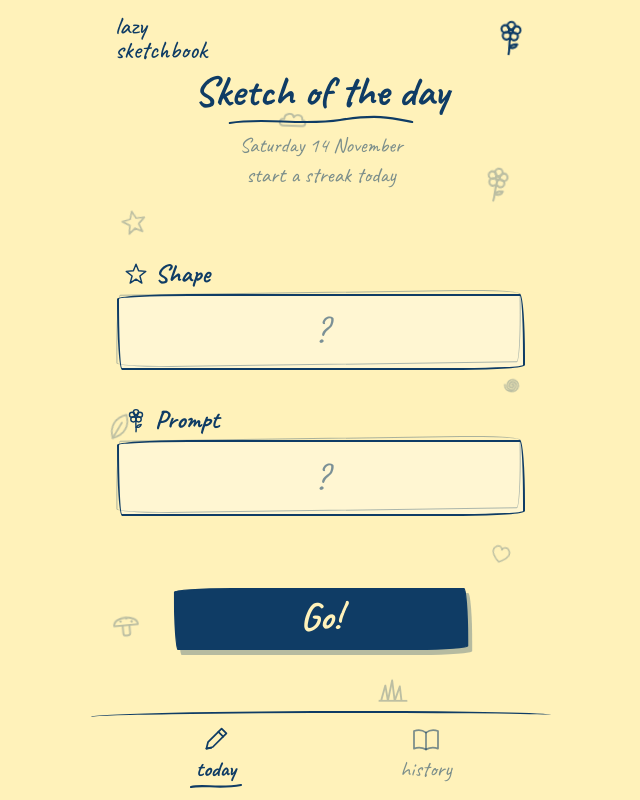
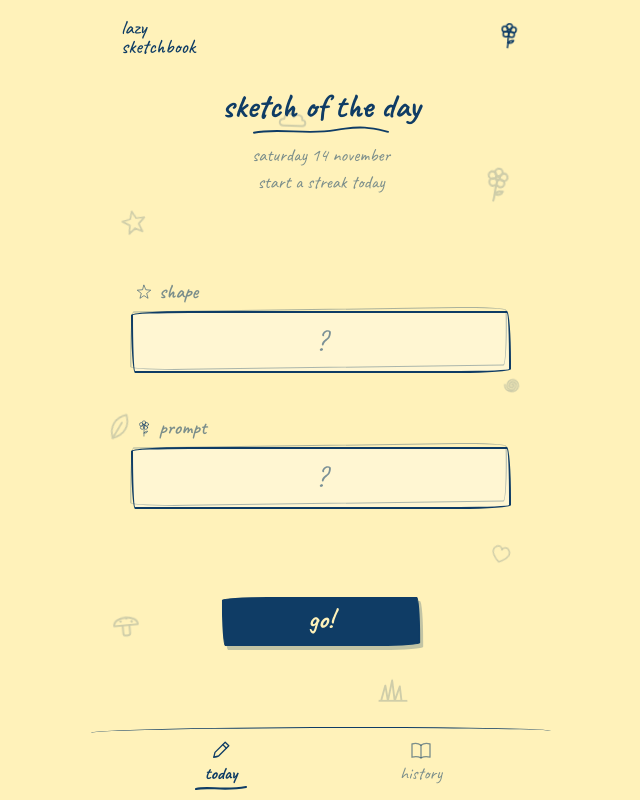
Before and after one commit to lenaheiglauer/lazysketchbook, a plain HTML site: page index.html in a window 1280 px wide. Shown: the whole page, without its empty margins (319-959 px from the left). Drawn offline with Linux system fonts and the light colour scheme.

Commit message:
Calmer styling and consistent lowercase text
- Smaller title, labels, boxes and go button; more side and vertical spacing
- Softer details: thinner borders, lighter background doodles, muted labels
- All UI text and words shown in lowercase for a consistent handwritten feel
- Bump version to v9

```diff
--- a/index.html
+++ b/index.html
@@ -67,7 +67,7 @@
     .bg-doodles { position: absolute; inset: 0; pointer-events: none; z-index: 0; }
     .bg-doodles .doodle {
       position: absolute;
-      opacity: .28;
+      opacity: .2;
       animation: bob 4.5s ease-in-out infinite;
       animation-delay: var(--bd, 0s);
     }
@@ -83,11 +83,11 @@
       display: flex;
       justify-content: space-between;
       align-items: flex-start;
-      padding: 14px 24px 0;
+      padding: 18px 30px 0;
     }
-    .brand { font-size: 1.55rem; line-height: .95; font-weight: 500; }
+    .brand { font-size: 1.25rem; line-height: .95; font-weight: 500; }
     .mascot {
-      width: 38px; height: 46px;
+      width: 28px; height: 34px;
       border: 0; padding: 0; background: none; cursor: pointer;
       transform-origin: 50% 100%;
       animation: sway 3.2s ease-in-out infinite;
@@ -108,7 +108,7 @@
       position: absolute;
       inset: 0;
       overflow-y: auto;
-      padding: 0 26px 24px;
+      padding: 0 40px 24px;
       animation: viewIn .45s cubic-bezier(.2, 1.4, .4, 1);
     }
     @keyframes viewIn {
@@ -118,21 +118,23 @@
 
     /* Today */
     /* "today" passt immer genau auf den Bildschirm: Größen skalieren mit der Höhe (cqh) */
-    #today { display: flex; flex-direction: column; overflow: hidden; padding-bottom: 2cqh; }
+    #today { display: flex; flex-direction: column; overflow: hidden; padding-bottom: 5cqh; }
     #today[hidden] { display: none !important; }
-    .title-wrap { text-align: center; margin-top: 1.5cqh; }
-    h1 { font-size: min(2.6rem, 8cqh); font-weight: 700; margin: 0; line-height: 1; }
-    .scribble { display: block; width: 190px; height: min(14px, 2.6cqh); margin: 2px auto min(6px, 1cqh); }
-    .date { font-size: min(1.3rem, 4cqh); color: var(--ink-soft); line-height: 1.1; }
+    .title-wrap { text-align: center; margin-top: 5cqh; }
+    h1 { font-size: min(2.1rem, 6.5cqh); font-weight: 700; margin: 0; line-height: 1; }
+    .scribble { display: block; width: 140px; height: min(12px, 2.2cqh); margin: 2px auto min(8px, 1.4cqh); }
+    .date { font-size: min(1.15rem, 3.6cqh); color: var(--ink-soft); line-height: 1.15; }
+    /* einheitlich: alles klein geschrieben (Wörter, Datum) */
+    .date, .when, .box .word, .pair { text-transform: lowercase; }
     .spacer { flex: 1 1 0; min-height: 0; }
     .spacer.small { flex-grow: .5; }
 
     .streak {
       display: inline-flex; align-items: center; gap: 4px;
       margin-top: min(6px, 1cqh);
-      font-size: min(1.35rem, 4.2cqh); font-weight: 700; line-height: 1.1;
+      font-size: min(1.15rem, 3.6cqh); font-weight: 600; line-height: 1.1;
     }
-    .streak svg { width: min(24px, 4.6cqh); height: min(24px, 4.6cqh); }
+    .streak svg { width: min(18px, 3.6cqh); height: min(18px, 3.6cqh); }
     .streak.zero { font-weight: 400; color: var(--ink-soft); }
     .streak.bump { animation: bump .7s cubic-bezier(.3, 1.8, .5, 1); }
     @keyframes bump {
@@ -143,17 +145,19 @@
 
     .label {
       display: flex; align-items: center; gap: 6px;
-      font-size: min(1.6rem, 5.2cqh); font-weight: 700; line-height: 1.1;
-      margin: 0 0 min(6px, 1.2cqh) 6px;
+      font-size: min(1.25rem, 4cqh); font-weight: 600; line-height: 1.1;
+      color: var(--ink-soft);
+      margin: 0 0 min(8px, 1.4cqh) 4px;
     }
-    .label svg { width: min(26px, 5cqh); height: min(26px, 5cqh); }
+    .label svg { width: min(18px, 3.6cqh); height: min(18px, 3.6cqh); }
+    .label svg.doodle { stroke: var(--ink-soft); }
     .box {
       position: relative;
-      min-height: min(76px, 14cqh);
+      min-height: min(62px, 11cqh);
       display: flex; align-items: center; justify-content: center;
-      padding: min(10px, 1.5cqh) 16px;
-      font-size: min(2.3rem, 7.5cqh); font-weight: 700; text-align: center; line-height: 1.05;
-      border: 2.5px solid var(--ink);
+      padding: min(8px, 1.4cqh) 16px;
+      font-size: min(1.8rem, 5.8cqh); font-weight: 600; text-align: center; line-height: 1.1;
+      border: 2px solid var(--ink);
       border-radius: var(--sketchy);
       background: rgba(255, 255, 255, .35);
     }
@@ -186,21 +190,21 @@
     }
     .go {
       position: relative;
-      width: 72%;
-      display: inline-flex; align-items: center; justify-content: center; gap: 8px;
-      font: inherit; font-size: min(2.4rem, 8cqh); font-weight: 700; line-height: 1.1;
+      width: 52%;
+      display: inline-flex; align-items: center; justify-content: center; gap: 6px;
+      font: inherit; font-size: min(1.7rem, 5.6cqh); font-weight: 700; line-height: 1.1;
       color: var(--paper);
       background: var(--ink);
-      border: 2.5px solid var(--ink);
+      border: 2px solid var(--ink);
       border-radius: var(--sketchy);
-      padding: min(6px, 1cqh) 0 min(10px, 1.6cqh);
-      box-shadow: 4px 5px 0 rgba(15, 60, 101, .3);
+      padding: min(6px, 1cqh) 0 min(9px, 1.5cqh);
+      box-shadow: 3px 4px 0 rgba(15, 60, 101, .25);
       cursor: pointer;
       touch-action: manipulation;
       transition: transform .12s, box-shadow .12s, background .3s, color .3s;
       animation: breathe 2.6s ease-in-out infinite;
     }
-    .go svg { width: min(34px, 6.5cqh); height: min(34px, 6.5cqh); }
+    .go svg { width: min(24px, 4.6cqh); height: min(24px, 4.6cqh); }
     .go svg .doodle, .go .doodle { stroke: currentColor; stroke-width: 3; }
     .go:active { transform: translate(3px, 4px) scale(.96) rotate(-1.5deg); box-shadow: 1px 1px 0 rgba(15, 60, 101, .3); animation: none; }
     .go:disabled { cursor: default; }
@@ -219,7 +223,7 @@
       margin-top: min(6px, 1cqh);
       display: flex; align-items: center; justify-content: center;
     }
-    .hint { font-size: min(1.35rem, 4.2cqh); color: var(--ink-soft); }
+    .hint { font-size: min(1.15rem, 3.6cqh); color: var(--ink-soft); }
 
     .spark {
       position: fixed;
@@ -235,15 +239,15 @@
     }
 
     /* History */
-    .hist-head { text-align: center; margin: 3.5vh 0 3vh; }
-    .hist-head h1 { font-size: 2.4rem; }
-    .count { font-size: 1.3rem; color: var(--ink-soft); }
+    .hist-head { text-align: center; margin: 5vh 0 4vh; }
+    .hist-head h1 { font-size: 2.1rem; }
+    .count { font-size: 1.15rem; color: var(--ink-soft); margin-top: 6px; }
     .hist-head .streak { margin-top: 4px; }
 
     #historyList ul { list-style: none; margin: 0; padding: 0; }
     .entry {
       display: flex; align-items: center; gap: 10px;
-      padding: 8px 4px;
+      padding: 12px 0;
       border-bottom: 1.5px dashed var(--ink-faint);
       opacity: 0;
       animation: popIn .4s cubic-bezier(.2, 1.5, .4, 1) forwards;
@@ -254,7 +258,7 @@
     @keyframes popOut { to { opacity: 0; transform: translateX(30px) rotate(3deg); } }
 
     .check {
-      width: 42px; height: 42px; flex: none;
+      width: 34px; height: 34px; flex: none;
       border: 0; padding: 2px; background: none; cursor: pointer;
       transition: transform .15s;
       touch-action: manipulation;
@@ -270,8 +274,9 @@
     .entry.is-done .check .tick { stroke-dashoffset: 0; }
 
     .info { flex: 1; min-width: 0; }
-    .when { font-size: 1.2rem; color: var(--ink-soft); line-height: 1.1; }
-    .pair { font-size: 1.55rem; line-height: 1.1; transition: opacity .3s; }
+    .when { font-size: 1.05rem; color: var(--ink-soft); line-height: 1.1; margin-bottom: 2px; }
+    .pair { font-size: 1.3rem; line-height: 1.15; transition: opacity .3s; }
+    .pair b { font-weight: 600; }
     .pair b { font-weight: 700; }
     .pair .plus { color: var(--ink-soft); margin: 0 4px; }
     .entry:not(.is-done) .pair { opacity: .6; }
@@ -279,25 +284,25 @@
     .del {
       width: 36px; height: 36px; flex: none;
       border: 0; background: none; cursor: pointer;
-      font: inherit; font-size: 1.6rem; color: var(--ink-soft);
+      font: inherit; font-size: 1.4rem; color: var(--ink-soft); opacity: .7;
       border-radius: 50%;
       transition: transform .15s;
     }
     .del:active { transform: scale(.8) rotate(90deg); }
 
-    .empty { text-align: center; margin-top: 8vh; font-size: 1.6rem; color: var(--ink-soft); }
-    .empty svg { width: 90px; height: 90px; display: block; margin: 0 auto 10px; opacity: .7; }
+    .empty { text-align: center; margin-top: 8vh; font-size: 1.3rem; color: var(--ink-soft); }
+    .empty svg { width: 64px; height: 64px; display: block; margin: 0 auto 10px; opacity: .7; }
 
-    .clear-wrap { text-align: center; margin: 10px 0 20px; font-size: 1.4rem; }
+    .clear-wrap { text-align: center; margin: 20px 0 10px; font-size: 1.15rem; }
     .link-btn {
       font: inherit; color: var(--ink); background: none; border: 0; cursor: pointer;
       text-decoration: underline wavy rgba(15, 60, 101, .4);
       text-underline-offset: 5px;
       padding: 6px 10px;
     }
-    .version { text-align: center; font-size: 1.1rem; color: var(--ink-soft); opacity: .7; padding: 10px 0 4px; }
-    .reroll { font-size: min(1.45rem, 4.6cqh); padding: 0 10px; line-height: 1.2; }
-    .reroll svg { width: min(20px, 4cqh); height: min(20px, 4cqh); vertical-align: -3px; margin-right: 2px; }
+    .version { text-align: center; font-size: 1rem; color: var(--ink-soft); opacity: .6; padding: 6px 0 4px; }
+    .reroll { font-size: min(1.2rem, 3.8cqh); padding: 0 10px; line-height: 1.2; }
+    .reroll svg { width: min(16px, 3.2cqh); height: min(16px, 3.2cqh); vertical-align: -3px; margin-right: 2px; }
 
     /* ---------- Tab-Leiste ---------- */
     nav {
@@ -305,20 +310,20 @@
       z-index: 2;
       display: flex;
       justify-content: space-around;
-      padding: 6px 20px calc(10px + env(safe-area-inset-bottom));
-      border-top: 2px solid var(--ink);
+      padding: 6px 30px calc(8px + env(safe-area-inset-bottom));
+      border-top: 1.5px solid var(--ink);
       border-radius: 60% 40% 0 0 / 6px 4px 0 0;
       background: var(--paper);
     }
     .tab {
       display: flex; flex-direction: column; align-items: center;
       width: 110px;
-      font: inherit; font-size: 1.35rem; color: var(--ink-soft);
+      font: inherit; font-size: 1.1rem; color: var(--ink-soft);
       background: none; border: 0; cursor: pointer;
       padding: 4px 0 0;
       touch-action: manipulation;
     }
-    .tab svg.icon { width: 32px; height: 32px; }
+    .tab svg.icon { width: 24px; height: 24px; }
     .tab svg.icon .doodle, .tab svg.icon { stroke: var(--ink-soft); }
     .tab .underline { width: 56px; height: 8px; visibility: hidden; }
     .tab[aria-selected="true"] { color: var(--ink); font-weight: 700; }
@@ -347,7 +352,7 @@
       <!-- Tab 1: Today -->
       <section class="view" id="today">
         <div class="title-wrap">
-          <h1>Sketch of the day</h1>
+          <h1>sketch of the day</h1>
           <svg class="scribble doodle draw" viewBox="0 0 200 14" preserveAspectRatio="none">
             <path pathLength="1" style="--d:.2s" d="M4 9 C40 3 80 12 120 6 S175 4 196 8"/>
           </svg>
@@ -358,21 +363,21 @@
         <div class="spacer"></div>
 
         <div class="field">
-          <div class="label" id="shapeLabel">Shape</div>
+          <div class="label" id="shapeLabel">shape</div>
           <div class="box" id="shape"><span class="word placeholder">?</span></div>
         </div>
 
         <div class="spacer small"></div>
 
         <div class="field">
-          <div class="label" id="promptLabel">Prompt</div>
+          <div class="label" id="promptLabel">prompt</div>
           <div class="box" id="prompt"><span class="word placeholder">?</span></div>
         </div>
 
         <div class="spacer"></div>
 
         <div class="actions">
-          <button class="go" id="go">Go!</button>
+          <button class="go" id="go">go!</button>
           <div class="sub">
             <button class="link-btn reroll" id="reroll" hidden></button>
             <div class="hint" id="hint"></div>
@@ -383,7 +388,7 @@
       <!-- Tab 2: History -->
       <section class="view" id="history" hidden>
         <div class="hist-head">
-          <h1>History</h1>
+          <h1>history</h1>
           <div class="count" id="count"></div>
           <div class="streak" id="streakHistory"></div>
         </div>
@@ -401,7 +406,7 @@
   <script src="words.js"></script>
   <script>
     // App-Version (unten im History-Tab sichtbar) – gleich wie VERSION in sw.js halten
-    const APP_VERSION = "v8";
+    const APP_VERSION = "v9";
     document.getElementById("version").textContent = "lazy sketchbook " + APP_VERSION;
 
     // ============================================================
@@ -477,8 +482,8 @@
     const shiftDay = (k, delta) => { const d = parseDay(k); d.setDate(d.getDate() + delta); return dayKey(d); };
 
     function dayLabel(k) {
-      if (k === todayKey()) return "Today";
-      if (k === shiftDay(todayKey(), -1)) return "Yesterday";
+      if (k === todayKey()) return "today";
+      if (k === shiftDay(todayKey(), -1)) return "yesterday";
       const d = parseDay(k);
       return (d.getFullYear() === new Date().getFullYear() ? fmtLong : fmtYear).format(d);
     }
@@ -606,7 +611,7 @@
 
       if (!entry) {
         shapeBox.innerHTML = promptBox.innerHTML = '<span class="word placeholder">?</span>';
-        goBtn.textContent = "Go!";
+        goBtn.textContent = "go!";
         goBtn.dataset.mode = "go";
         goBtn.classList.remove("is-done");
         rerollBtn.hidden = true;
@@ -679,7 +684,7 @@
       historyList.replaceChildren();
 
       if (!list.length) {
-        historyList.innerHTML = `<div class="empty">${doodle("pencil", { draw: true })}nothing sketched yet …<br>go on, tap Go!</div>`;
+        historyList.innerHTML = `<div class="empty">${doodle("pencil", { draw: true })}nothing sketched yet …<br>go on, tap go!</div>`;
         return;
       }
 
--- a/sw.js
+++ b/sw.js
@@ -2,7 +2,7 @@
 // Strategie: MIT Internet immer die neueste Version laden (und speichern),
 //            OHNE Internet die gespeicherte Version nutzen.
 // Nach Änderungen VERSION hochzählen (und in index.html APP_VERSION gleich setzen).
-const VERSION = "v8";
+const VERSION = "v9";
 const FILES = [
   "./",
   "index.html",
```
